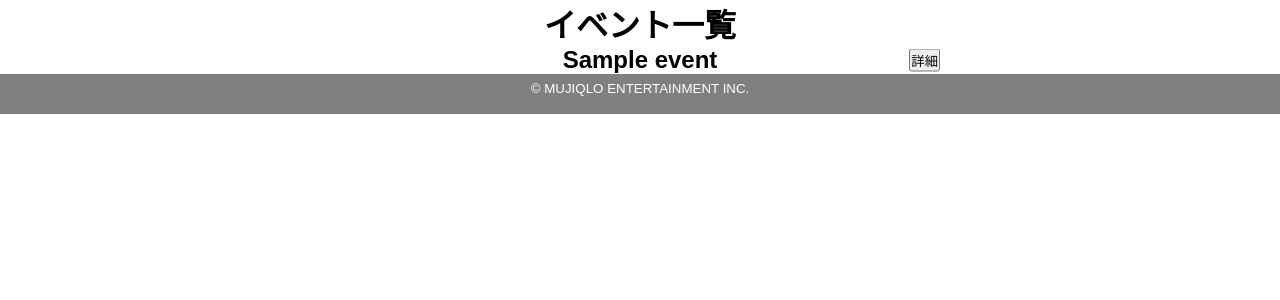
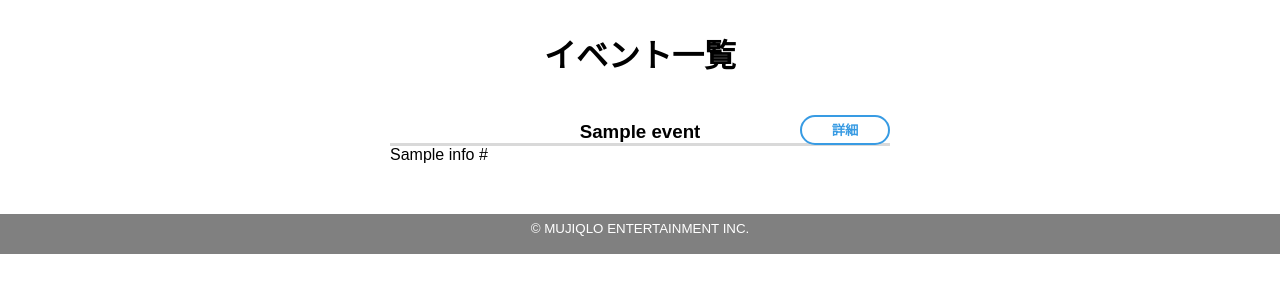
Before and after one commit to Kinoue-mynavi/team-false-dev-practice, a Flask app: template flask_app/templates/customer/customer_top.html in a window 1280 px wide. Shown: the part 130-430 px from the top of the page. Run offline with Flask 3, Linux system fonts and the light colour scheme; tables that the repository leaves empty hold one stand-in row (values such as "Sample post"); the template is opened without the code that fills it: values that come from a table or form of the project are taken from there, most other values are stand-ins (such as "Sample title", 1, 10 or a date in 2020); some libraries are stand-ins or nearby versions.

Commit message:
Create event-list-css

```diff
--- a/flask_app/static/css/customer/customer_top.css
+++ b/flask_app/static/css/customer/customer_top.css
@@ -1,17 +1,24 @@
 /* メインタイトルのCSS */
 #main_title {
     text-align: center;
+    padding-top: 30px;
+    padding-bottom: 30px;
 }
+
+
 
 
 /* イベント一覧全体のCSS */
 #event_list {
-    width: 600px;
+    width: 500px;
     margin-inline: auto;
+    padding-bottom: 50px;
 }
 
 .event_item {
     position: relative;
+    padding-top: 15px;
+    border-bottom: solid rgb(217, 217, 217) 3px;
 }
 
 
@@ -26,4 +33,17 @@
     right: 0;
     top: 50%;
     transform: translateY(-50%);
+    margin-top: 5px;
 }
+
+.event_detail_button {
+    width: 90px;
+    height: 30px;
+    display: flex;
+    justify-content: center;
+    align-items: center;
+    font-weight: bold;
+    border-radius: 118px;
+    background-color: transparent;
+    cursor: pointer;
+  }
--- a/flask_app/static/js/main.js
+++ b/flask_app/static/js/main.js
@@ -21,3 +21,9 @@ const handleClickMenuButton = () => {
 };
 
 toggleMenuButton.addEventListener("click", handleClickMenuButton);
+
+
+// ページネーション用
+const page_info_div = document.querySelector(".pagination-page-info");
+const page_info = page_info_div.querySelectorAll("b");
+document.querySelector(".pagination-page-info").innerText = page_info[1].innerText + " 件中 " + page_info[0].innerText + " 件目を表示";
--- a/flask_app/templates/customer/customer_top.html
+++ b/flask_app/templates/customer/customer_top.html
@@ -10,19 +10,21 @@
     イベント一覧
   </h1>
 
+
   <div id="list_area" class="base_pattern">
       <div id="event_list">
         {% for event in mst_events %}
         <div class="event_item">
-          <h2 class="event_name">{{ event.event_name }}</h2>
+          <h3 class="event_name">{{ event.event_name }}</h2>
           <div class="button_area">
-            <input type="button" class="event_detail_button" value="詳細"
+            <input type="button" class="event_detail_button back_button" value="詳細"
               onclick="location.href='/event/{{ event.event_id }}'">
           </div>
         </div>
         {% endfor %}
+        {{ pagination.info }}
+        {{ pagination.links }}
       </div>
-  </div>
   </div>
 
 
```
Also changed, not shown: flask_app/static/css/customer/layout.css (+59 -0 lines), flask_app/views/customer/customer_top.py (+17 -2 lines).
